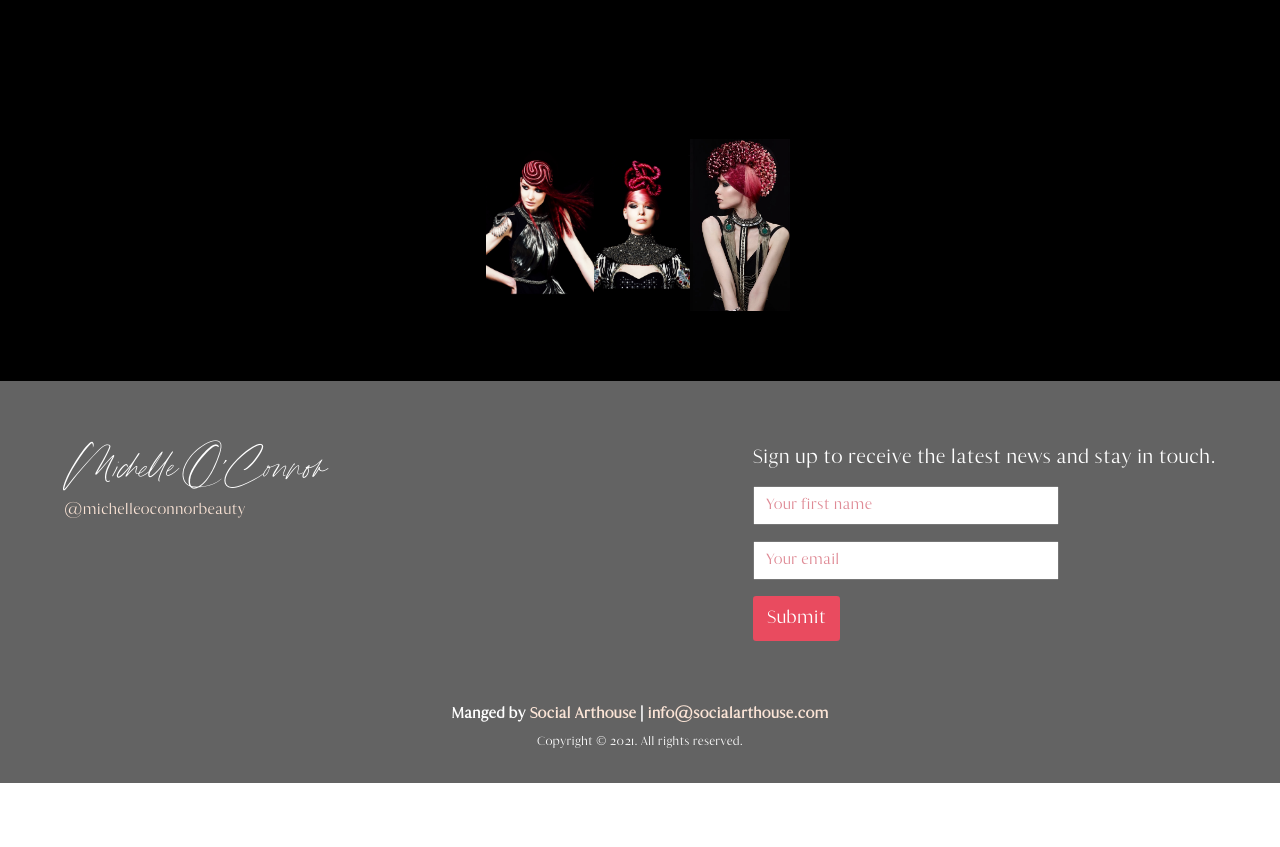
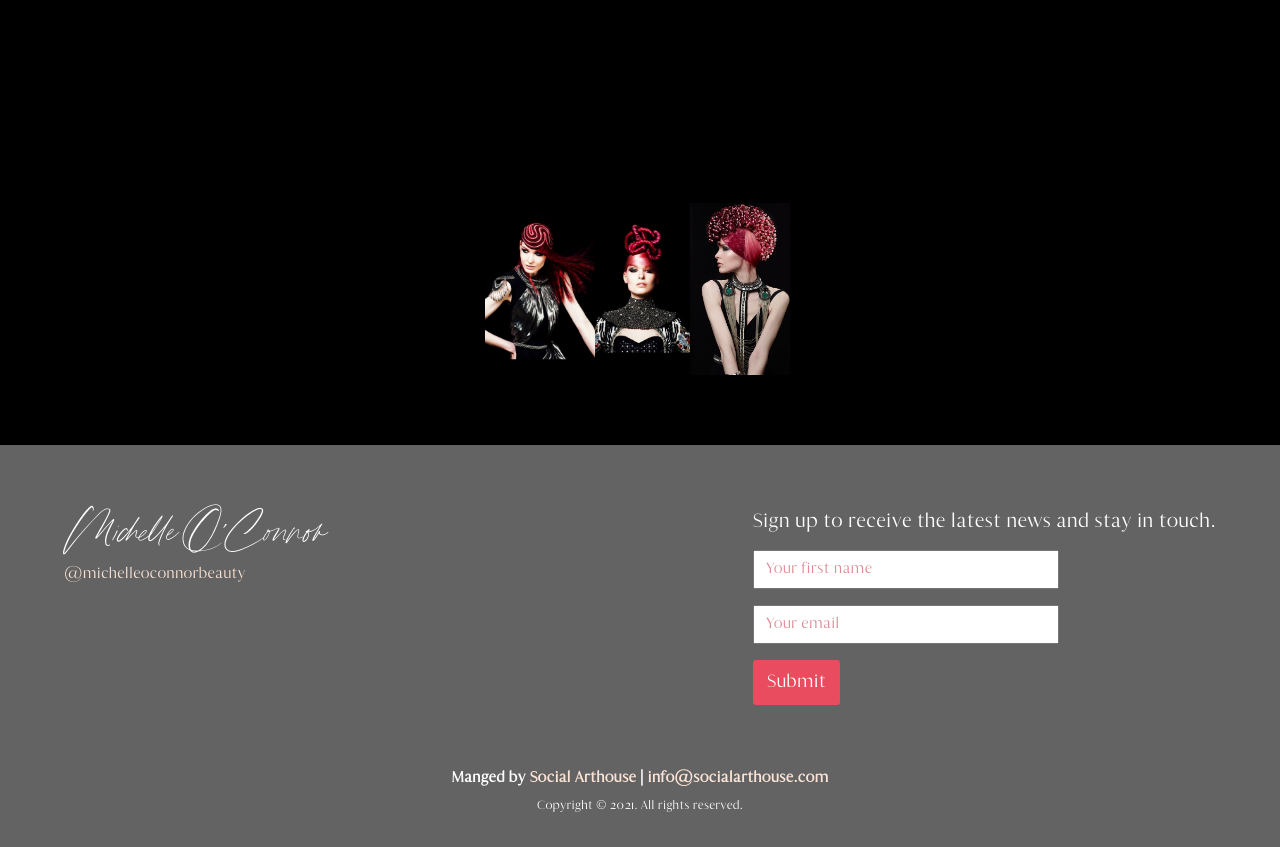
Before and after one commit to lfranckx/michelle-oconnor, a React (Create React App) app: page / in a window 1280 px wide. Shown: the part 4140-4987 px from the top of the page. Before the commit the page ends 4923 px from the top, so only its background shows below. Built offline with nearby package versions, Linux system fonts and the light colour scheme.

Commit message:
remove logs and comments / finish styling portfolio slider

```diff
--- a/src/components/Sliders/PortfolioSlider.js
+++ b/src/components/Sliders/PortfolioSlider.js
@@ -9,25 +9,12 @@ const PortfolioSlider = ({ data }) => {
     const [prevCollectionIndex, setPrevCollectionIndex] = useState(7);
     const [prevCollection, setPrevCollection] = useState(data[prevCollectionIndex]);
 
-    console.log('current slide', currentSlide);
-    console.log('current collection index', collectionIndex);
-    console.log(`collection:`, currentCollection);
-    console.log(`prev collection index`, prevCollectionIndex);
-    console.log(`prev collection`, prevCollection);
-
     const nextSlide = () => {
-        // if current slide is equal to current collection length go to next collection
         if (currentSlide === currentCollection.length - 1) {
-            // if current collection index is equal to current collection length revert collection back to 0
             setCollectionIndex(collectionIndex === data.length - 1 ? 0 : collectionIndex + 1);
             setCurrentCollection(currentCollection === data[7] ? data[0] : data[collectionIndex + 1]);
         }
         setCurrentSlide(currentSlide === currentCollection.length - 1 ? 0 : currentSlide + 1);
-    }
-
-    const settiingPrevCollection = () => {
-        console.log('running setPrevcollection');
-
     }
 
     const prevSlide = () => {
--- a/src/styles/Portfolio.scss
+++ b/src/styles/Portfolio.scss
@@ -60,7 +60,7 @@
         }
 
         .bottom-que {
-            margin-top: 4rem;
+            margin-top: 8rem;
             display: flex;
             align-items: baseline;
             padding-bottom: 2rem;
@@ -73,7 +73,7 @@
             }
 
             .slide.active {
-                transform: scale(1.08);
+                transform: scale(1.1);
                 transition: all ease 1s;
             }
         }
```
